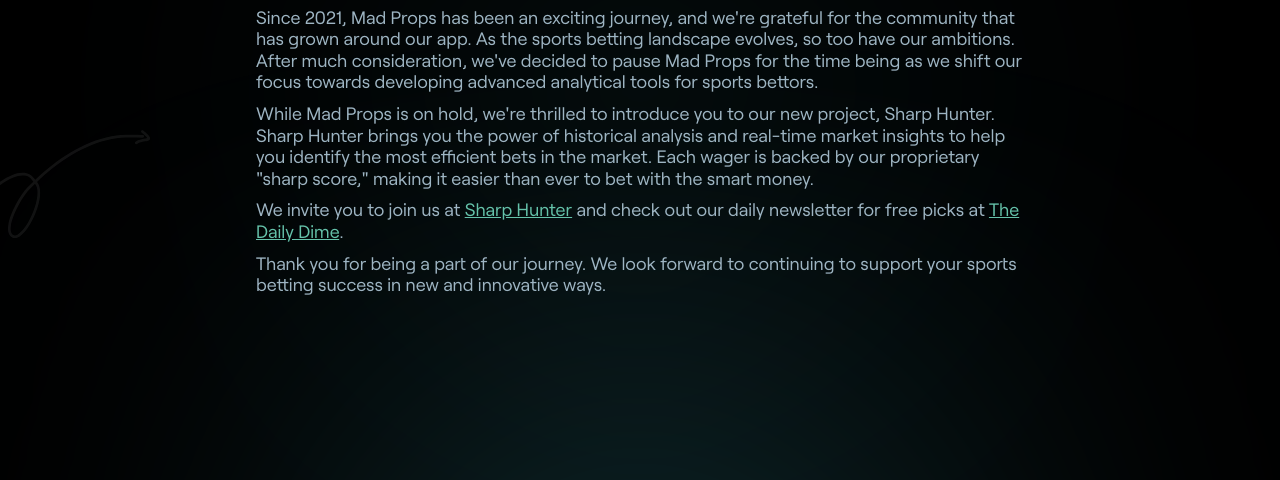
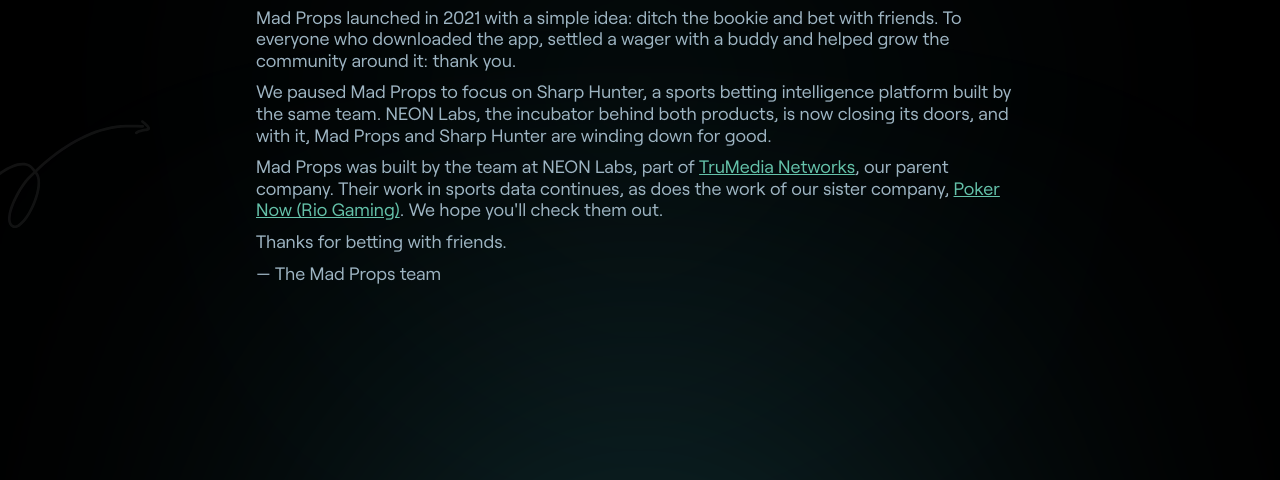
Before and after one commit to betX-labs/madprops-app-pages, a plain HTML site: page index.html in a window 1280 px wide. Shown: the part 261-741 px from the top of the page. Drawn offline with Linux system fonts and the light colour scheme.

Commit message:
Update farewell copy for NEON Labs wind-down

```diff
--- a/index.html
+++ b/index.html
@@ -3,12 +3,12 @@
 <head>
   <meta charset="utf-8">
   <title>Mad Props! Bet with Friends</title>
-  <meta content="Ditch the Bookie - Bet with Friends. Mad Props is a social wagering app that provides friends with the ability to bet with each other using sportsbook odds, lines and props. Play it safe, bet with friends." name="description">
+  <meta content="Mad Props is winding down. Thank you to everyone who bet with friends on Mad Props since 2021." name="description">
   <meta content="Mad Props! Bet with Friends" property="og:title">
-  <meta content="Ditch the Bookie - Bet with Friends. Mad Props is a social wagering app that provides friends with the ability to bet with each other using sportsbook odds, lines and props. Play it safe, bet with friends." property="og:description">
+  <meta content="Mad Props is winding down. Thank you to everyone who bet with friends on Mad Props since 2021." property="og:description">
   <meta content="https://madprops.app/images/MadPropsPreview.png" property="og:image">
   <meta content="Mad Props! Bet with Friends" name="twitter:title">
-  <meta content="Ditch the Bookie - Bet with Friends. Mad Props is a social wagering app that provides friends with the ability to bet with each other using sportsbook odds, lines and props. Play it safe, bet with friends." name="twitter:description">
+  <meta content="Mad Props is winding down. Thank you to everyone who bet with friends on Mad Props since 2021." name="twitter:description">
   <meta content="https://madprops.app/images/MadPropsPreview.png" name="twitter:image">
   <meta property="og:type" content="website">
   <meta content="summary_large_image" name="twitter:card">
@@ -48,10 +48,11 @@
           <h2 class="form-title-cf8"><strong>Thank You for Your Support</strong></h2>
           <div class="rich-text-block w-richtext">
             <p>‍</p>
-            <p>Since 2021, Mad Props has been an exciting journey, and we&#x27;re grateful for the community that has grown around our app. As the sports betting landscape evolves, so too have our ambitions. After much consideration, we&#x27;ve decided to pause Mad Props for the time being as we shift our focus towards developing advanced analytical tools for sports bettors.</p>
-            <p>While Mad Props is on hold, we&#x27;re thrilled to introduce you to our new project, Sharp Hunter. Sharp Hunter brings you the power of historical analysis and real-time market insights to help you identify the most efficient bets in the market. Each wager is backed by our proprietary &quot;sharp score,&quot; making it easier than ever to bet with the smart money.</p>
-            <p>We invite you to join us at <a target="_new" href="https://www.sharphunter.app/" class="link">Sharp Hunter</a> and check out our daily newsletter for free picks at <a target="_new" href="https://sharp-hunter.beehiiv.com/" class="link-2">The Daily Dime</a>.</p>
-            <p>Thank you for being a part of our journey. We look forward to continuing to support your sports betting success in new and innovative ways.</p>
+            <p>Mad Props launched in 2021 with a simple idea: ditch the bookie and bet with friends. To everyone who downloaded the app, settled a wager with a buddy and helped grow the community around it: thank you.</p>
+            <p>We paused Mad Props to focus on Sharp Hunter, a sports betting intelligence platform built by the same team. NEON Labs, the incubator behind both products, is now closing its doors, and with it, Mad Props and Sharp Hunter are winding down for good.</p>
+            <p>Mad Props was built by the team at NEON Labs, part of <a target="_blank" rel="noopener" href="https://www.trumedianetworks.com/" class="link">TruMedia Networks</a>, our parent company. Their work in sports data continues, as does the work of our sister company, <a target="_blank" rel="noopener" href="https://www.riogaming.com/" class="link-2">Poker Now (Rio Gaming)</a>. We hope you&#x27;ll check them out.</p>
+            <p>Thanks for betting with friends.</p>
+            <p>— The Mad Props team</p>
             <p>‍</p>
           </div>
         </div>
```
